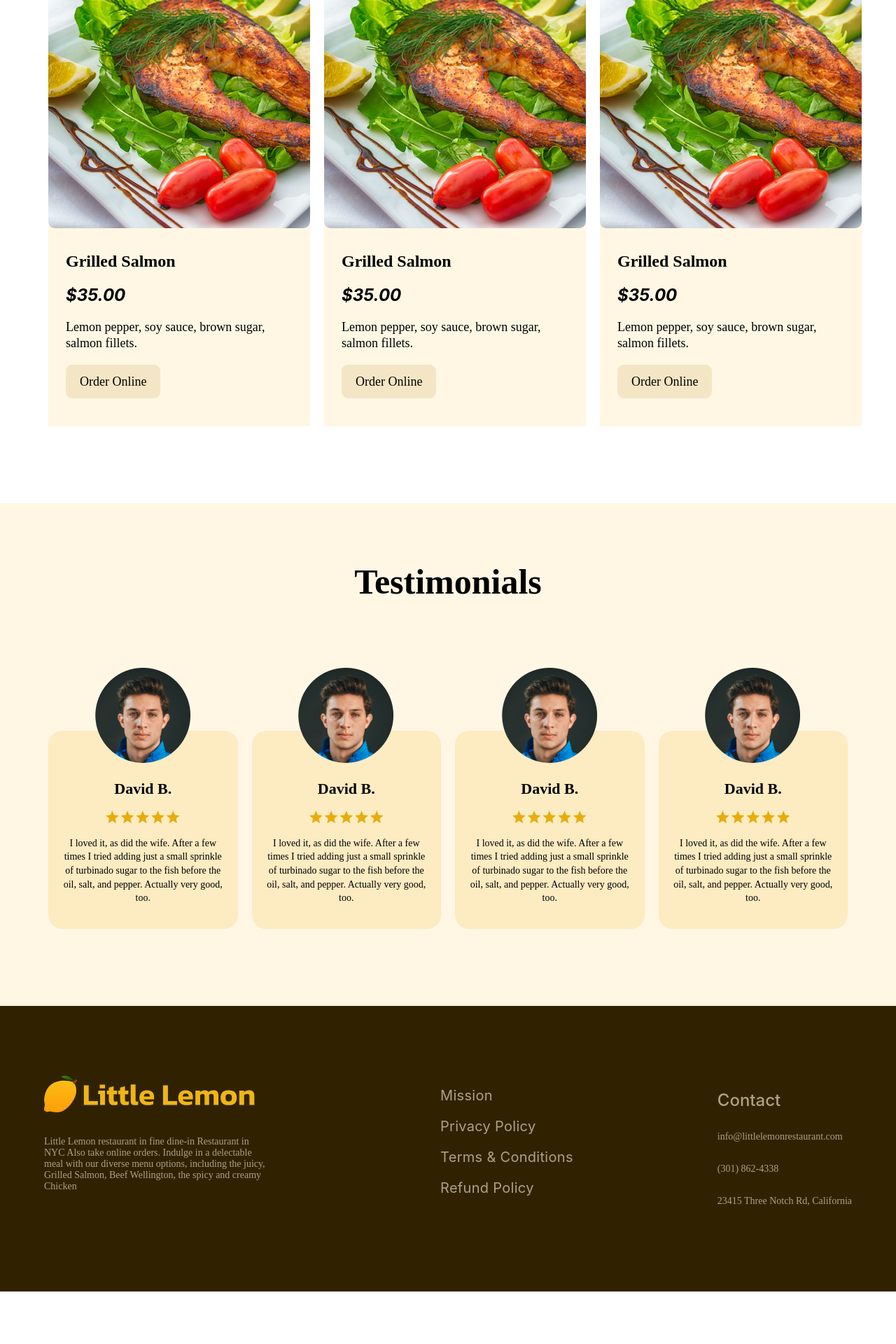
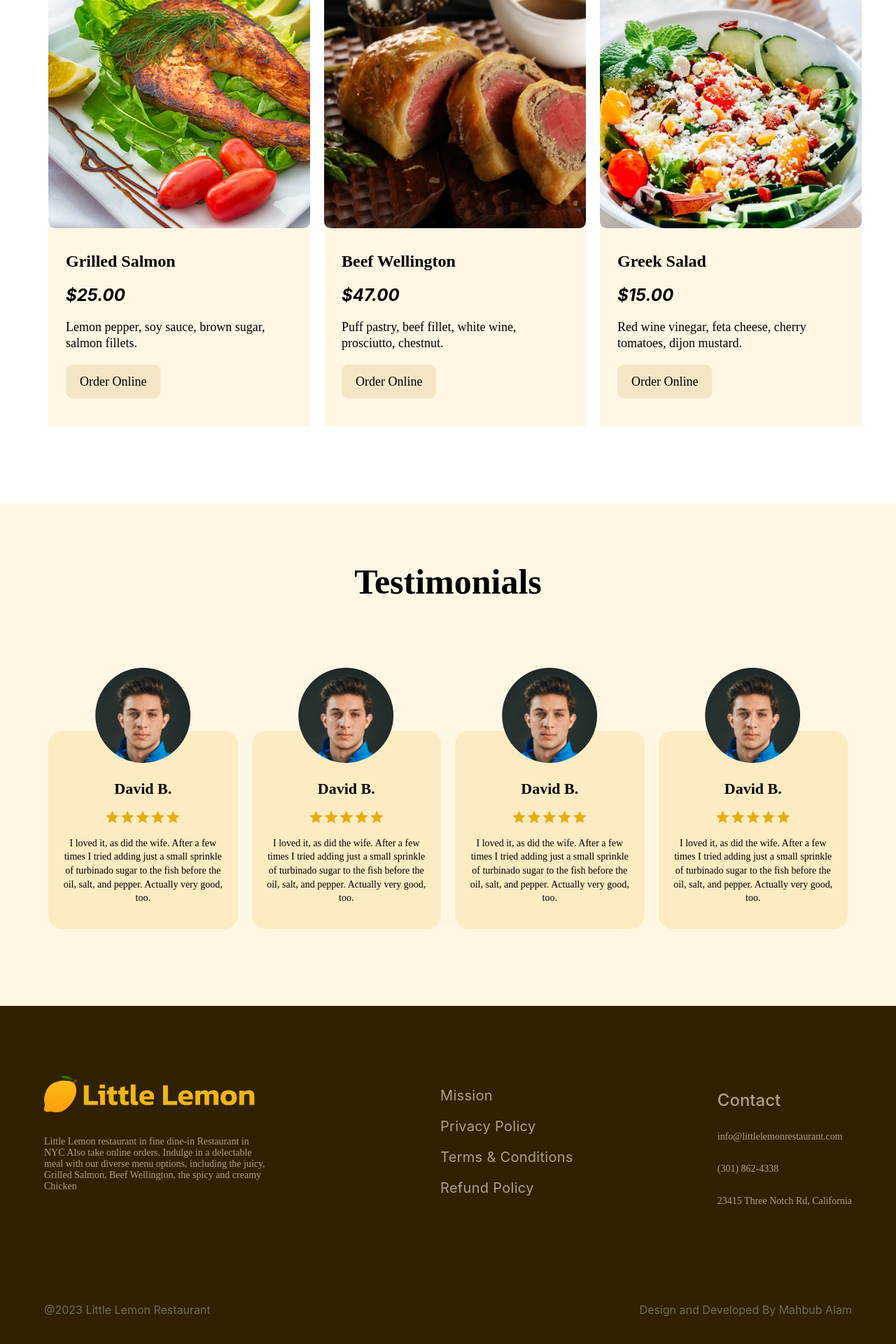
Before and after one commit to alamtwaha/little-lemon-restaurant, a React (Create React App) app: page / in a window 1280 px wide. Shown: the part 1099-3019 px from the top of the page at 70% size. Before the commit the page ends 2944 px from the top, so only its background shows below. Built offline with nearby package versions, Linux system fonts and the light colour scheme.

Commit message:
Updated Special Items *Menu Items dynamic components and retrieving Items Information MenuItemData.jsx file.

```diff
--- /dev/null
+++ b/src/MenuItemData.jsx
@@ -0,0 +1,24 @@
+export const MENU_DATA = [
+
+        {
+          id: 1,
+          name: 'Grilled Salmon',
+          details: 'Lemon pepper, soy sauce, brown sugar, salmon fillets.',
+          imageUrl: '/card-img/Grilled-Salmon.jpg',
+          price: '$25.00',
+        },
+        {
+          id: 2,
+          name: 'Beef Wellington',
+          details: 'Puff pastry, beef fillet, white wine, prosciutto, chestnut.',
+          imageUrl: '/card-img/Beef-wellington.jpg',
+          price: '$47.00',
+        },
+        {
+          id: 3,
+          name: 'Greek Salad',
+          details: 'Red wine vinegar, feta cheese, cherry tomatoes, dijon mustard.',
+          imageUrl: '/card-img/Greek-salad.jpg',
+          price: '$15.00',
+        },
+    ]
--- a/src/card/Card.css
+++ b/src/card/Card.css
@@ -42,10 +42,10 @@
     border-radius: 9px;
     background-color: #e9d5a880;
     cursor: pointer;
-    transition: 2s;
+    transition: 0s;
 }
 
 .card-btn:hover {
     background-color: #ddb04750;
-    transition: 2s;
+    transition: 0s;
 }
--- a/src/card/Card.jsx
+++ b/src/card/Card.jsx
@@ -1,17 +1,18 @@
 
 import "./Card.css";
 
-const Card = () => {
+const Card = ({Menu}) => {
+    const { name, imageUrl, details, price} = Menu;
     return (
         <>
             <div className="card">
                 {/* <img src="Grilled-Salmon1.jpg" alt="" /> */}
                 {/* <h1>Card</h1> */}
-                <img src="../card-img/Grilled-Salmon.jpg" alt="" />
+                <img src={imageUrl} alt={`${name}`} />
                 <div className="card-content">
-                    <h2 className="card-title">Grilled Salmon</h2>
-                    <h2 className="card-price">$35.00</h2>
-                    <p className="card-paragraph">Lemon pepper, soy sauce, brown sugar, salmon fillets.</p>
+                    <h2 className="card-title">{name}</h2>
+                    <h2 className="card-price">{price}</h2>
+                    <p className="card-paragraph">{details}</p>
                     <button className="card-btn">Order Online</button>
                 </div>
 
--- a/src/components/Footer.css
+++ b/src/components/Footer.css
@@ -39,3 +39,14 @@
 .Footer-Contact h2 {
     font-weight: 500;
 }
+
+
+.Footer .Copywrite {
+    display: flex;
+    max-width: 1154px;
+    margin-left: auto;
+    margin-right: auto;
+    margin-top: 100px;
+    justify-content: space-between;
+    color: #716b5d;
+}
--- a/src/components/Footer.jsx
+++ b/src/components/Footer.jsx
@@ -33,6 +33,10 @@ const Footer = () => {
 
             {/* <h1> Navigation</h1> */}
           </div>
+          <div className="Copywrite">
+            <p> @2023 Little Lemon Restaurant</p>
+            <p>Design and Developed By Mahbub Alam</p>
+          </div>
         </div>
       </>
     )
--- a/src/components/Main.css
+++ b/src/components/Main.css
@@ -1,10 +1,10 @@
+
 .Card-wraper {
-    display: flex;
-
+    display: grid;
+    grid-template-columns: repeat(3, 1fr);
 }
 
 .card-section {
-    /* max-width: 1162px; */
     padding: 100px 50px;
     max-width: 1162px;
     margin-left: auto;
--- a/src/components/Main.jsx
+++ b/src/components/Main.jsx
@@ -1,6 +1,7 @@
 
 import Card from "../card/Card"
-import "./Main.css"
+import "./Main.css";
+import { MENU_DATA } from '../MenuItemData.jsx';
 
 const Main = () => {
     return (
@@ -8,9 +9,14 @@ const Main = () => {
       <div className="card-section">
           <h1> Special Items</h1>
           <div className="Card-wraper">
-              <Card />
-              <Card />
-              <Card />
+            {
+              MENU_DATA.map((Menu) => (
+                <Card key={Menu.id}  Menu = {Menu} />
+              ))
+            }
+              {/* <Card /> */}
+              {/* <Card /> */}
+              {/* <Card /> */}
           </div>
       </div>
       </>
```
